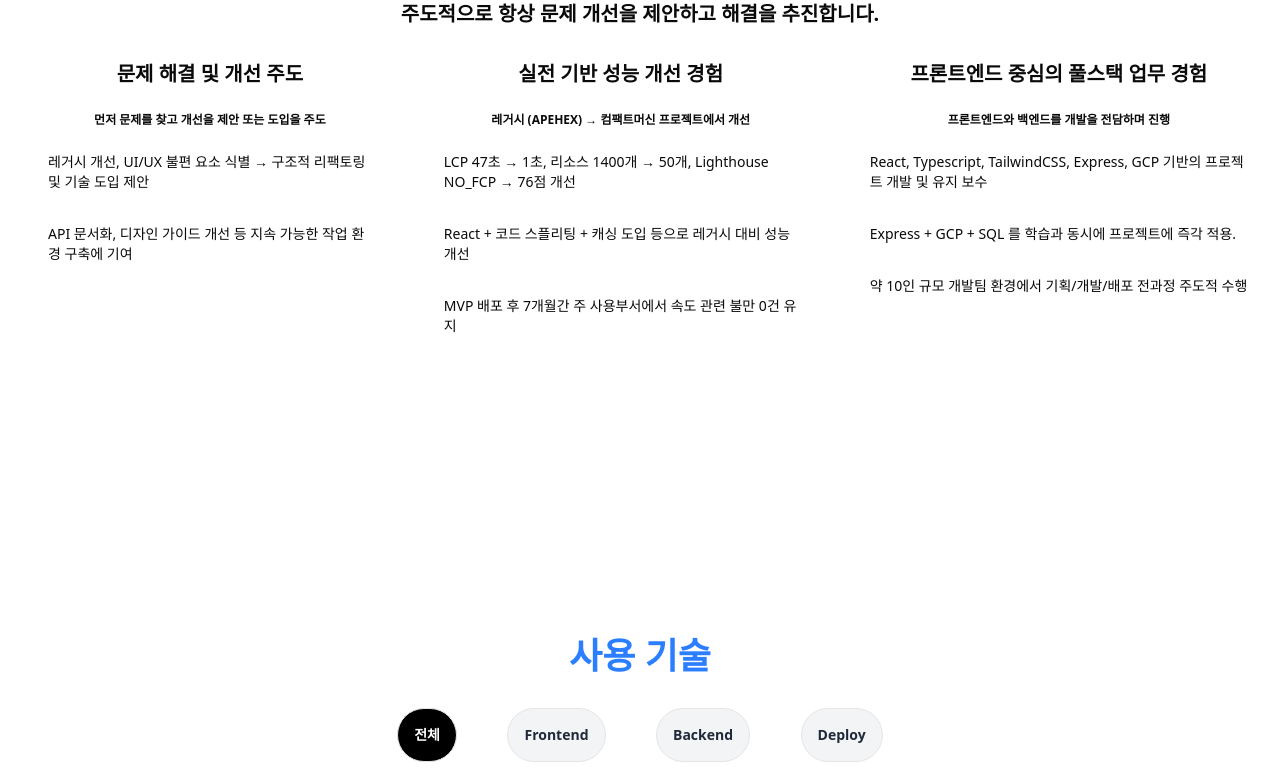
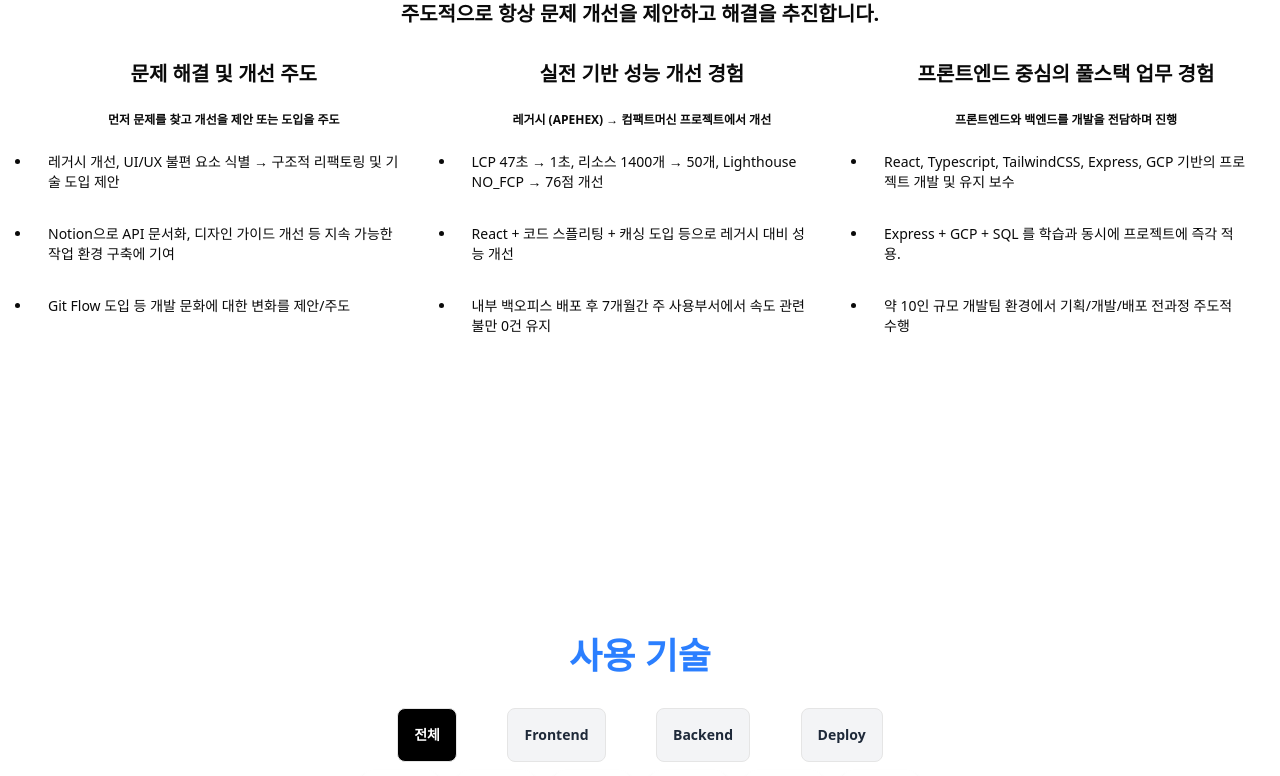
Before and after one commit to sangil94s/Portfoilos, a Next.js app: page / in a window 1280 px wide. Shown: the part 960-1736 px from the top of the page. Built offline with nearby package versions, Linux system fonts and the light colour scheme.

Commit message:
Modify: Style Modify

```diff
--- a/components/ETC/CoreCapabilities.tsx
+++ b/components/ETC/CoreCapabilities.tsx
@@ -10,9 +10,11 @@ export default function CoreCapabilities() {
           <section key={item.id} className="lg:h-[400px]">
             <h1 className="text-center text-xl font-bold p-4">{item.title}</h1>
             <h4 className="text-center text-xs font-bold p-2">{item.subtitle}</h4>
-            <p className="p-4 text-sm">{item.description}</p>
-            <p className="p-4 text-sm">{item.descriptiontwo}</p>
-            <p className="p-4 text-sm">{item.descriptionthree}</p>
+            <ul className="list-disc">
+              <li className="p-4 text-sm">{item.description}</li>
+              <li className="p-4 text-sm">{item.descriptiontwo}</li>
+              <li className="p-4 text-sm">{item.descriptionthree}</li>
+            </ul>
           </section>
         ))}
       </div>
--- a/components/Skill/SkillFilter.tsx
+++ b/components/Skill/SkillFilter.tsx
@@ -14,7 +14,7 @@ export default function SkillFilter({ selected, onSelect }: Props) {
           <button
             key={CategoryName}
             onClick={() => onSelect(CategoryName)}
-            className={`p-4 my-2 text-sm transition border rounded-full cursor-pointer m-auto
+            className={`p-4 my-2 text-sm transition border rounded-md cursor-pointer m-auto
             ${selected === CategoryName ? 'bg-black text-white font-bold' : 'bg-gray-100 text-gray-800 font-bold'}
           `}
           >
--- a/public/data/core-capabilities.json
+++ b/public/data/core-capabilities.json
@@ -5,8 +5,8 @@
       "title": "문제 해결 및 개선 주도",
       "subtitle": "먼저 문제를 찾고 개선을 제안 또는 도입을 주도",
       "description": "레거시 개선, UI/UX 불편 요소 식별 → 구조적 리팩토링 및 기술 도입 제안",
-      "descriptiontwo": "API 문서화, 디자인 가이드 개선 등 지속 가능한 작업 환경 구축에 기여",
-      "descriptionthree": ""
+      "descriptiontwo": "Notion으로 API 문서화, 디자인 가이드 개선 등 지속 가능한 작업 환경 구축에 기여",
+      "descriptionthree": "Git Flow 도입 등 개발 문화에 대한 변화를 제안/주도"
     },
     {
       "id": 2,
@@ -14,7 +14,7 @@
       "subtitle": "레거시 (APEHEX) → 컴팩트머신 프로젝트에서 개선",
       "description": "LCP 47초 → 1초, 리소스 1400개 → 50개, Lighthouse NO_FCP → 76점 개선",
       "descriptiontwo": "React + 코드 스플리팅 + 캐싱 도입 등으로 레거시 대비 성능 개선",
-      "descriptionthree": "MVP 배포 후 7개월간 주 사용부서에서 속도 관련 불만 0건 유지"
+      "descriptionthree": "내부 백오피스 배포 후 7개월간 주 사용부서에서 속도 관련 불만 0건 유지"
     },
     {
       "id": 3,
```
Also changed, not shown: 1 other file (tests, documents, lock files or other folders).
